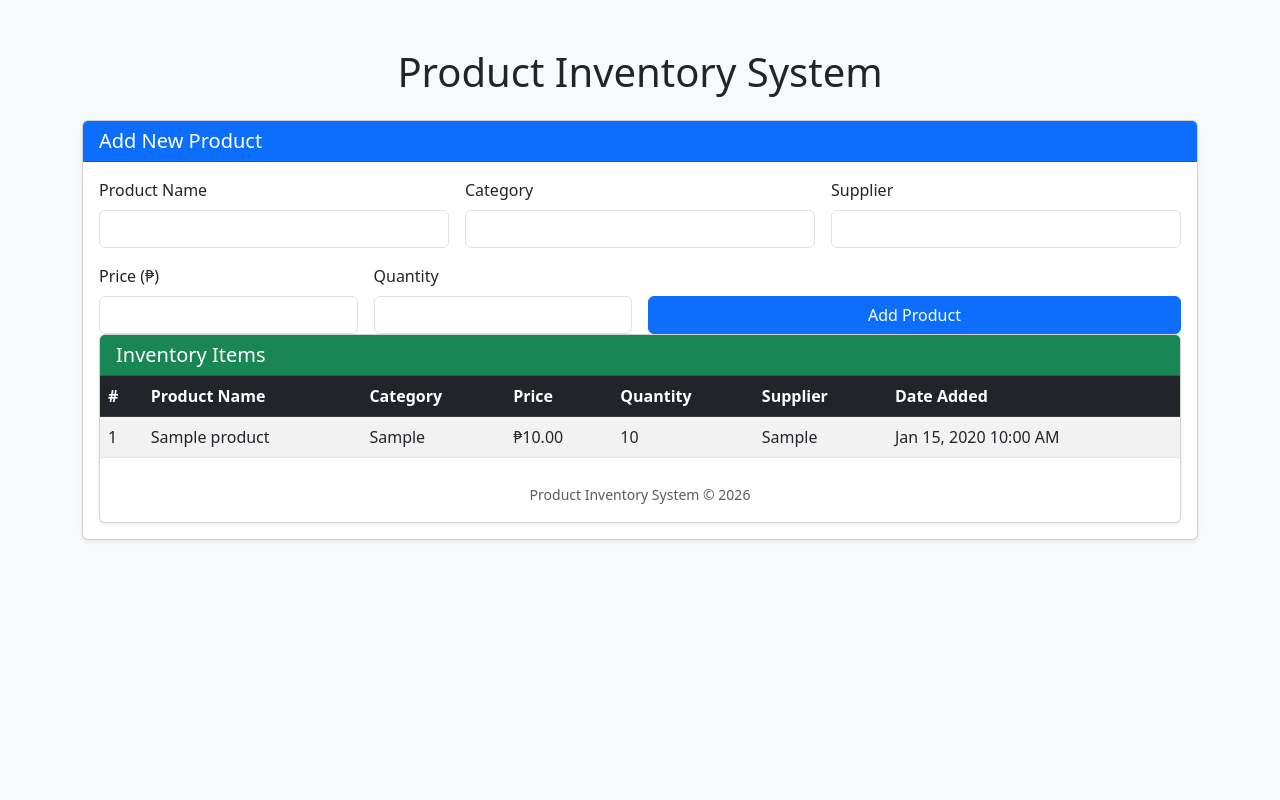
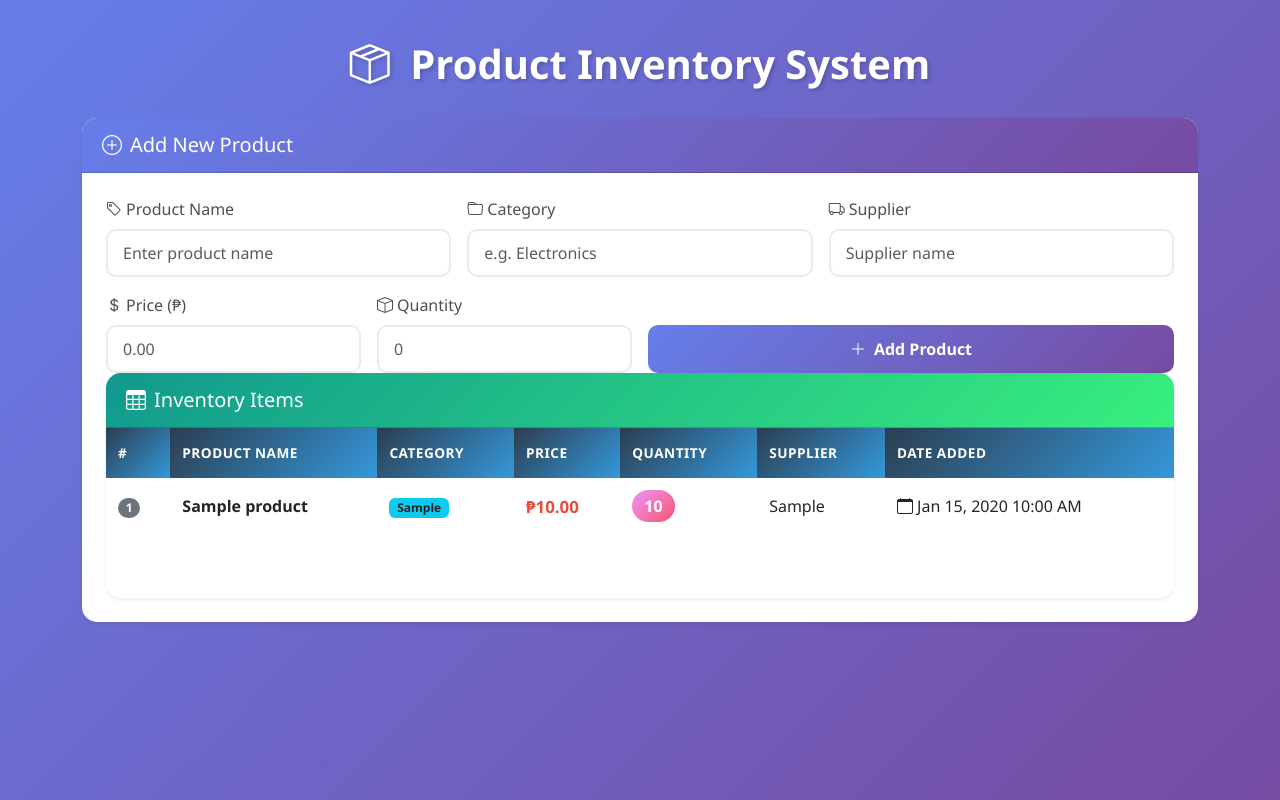
Before and after one commit to Zyrus2k/LABEXAM, a PHP site: page / in a window 1280 px wide. Run offline with PHP 8.4, Linux system fonts and the light colour scheme; tables that the repository leaves empty hold one stand-in row (values such as "Sample post").

Commit message:
feat: enhanced UI design with gradient background, icons, badges, and card hover effects

```diff
--- a/index.php
+++ b/index.php
@@ -6,12 +6,146 @@
     <meta name="viewport" content="width=device-width, initial-scale=1.0">
     <title>Product Inventory System</title>
     <link href="https://cdn.jsdelivr.net/npm/bootstrap@5.3.0/dist/css/bootstrap.min.css" rel="stylesheet">
+    <link rel="stylesheet" href="https://cdn.jsdelivr.net/npm/bootstrap-icons@1.11.0/font/bootstrap-icons.css">
+    <style>
+        body {
+            background: linear-gradient(135deg, #667eea 0%, #764ba2 100%);
+            min-height: 100vh;
+            font-family: 'Segoe UI', Tahoma, Geneva, Verdana, sans-serif;
+        }
+
+        .main-wrapper {
+            padding: 40px 0;
+        }
+
+        .main-title {
+            color: #fff;
+            font-weight: 700;
+            text-shadow: 2px 2px 4px rgba(0, 0, 0, 0.2);
+            margin-bottom: 30px;
+        }
+
+        .main-title i {
+            margin-right: 10px;
+        }
+
+        .card {
+            border: none;
+            border-radius: 15px;
+            overflow: hidden;
+            transition: transform 0.2s;
+        }
+
+        .card:hover {
+            transform: translateY(-2px);
+        }
+
+        .card-header {
+            font-weight: 600;
+            padding: 15px 20px;
+        }
+
+        .card-header.bg-primary {
+            background: linear-gradient(135deg, #667eea 0%, #764ba2 100%) !important;
+        }
+
+        .card-header.bg-success {
+            background: linear-gradient(135deg, #11998e 0%, #38ef7d 100%) !important;
+        }
+
+        .form-label {
+            font-weight: 500;
+            color: #495057;
+        }
+
+        .form-control {
+            border-radius: 10px;
+            border: 2px solid #e9ecef;
+            padding: 10px 15px;
+            transition: border-color 0.3s;
+        }
+
+        .form-control:focus {
+            border-color: #667eea;
+            box-shadow: 0 0 0 0.2rem rgba(102, 126, 234, 0.25);
+        }
+
+        .btn-primary {
+            background: linear-gradient(135deg, #667eea 0%, #764ba2 100%);
+            border: none;
+            border-radius: 10px;
+            padding: 12px;
+            font-weight: 600;
+            transition: all 0.3s;
+        }
+
+        .btn-primary:hover {
+            transform: scale(1.02);
+            box-shadow: 0 5px 15px rgba(102, 126, 234, 0.4);
+        }
+
+        .table {
+            margin-bottom: 0;
+        }
+
+        .table thead th {
+            background: linear-gradient(135deg, #2c3e50, #3498db);
+            color: #fff;
+            border: none;
+            padding: 15px 12px;
+            font-weight: 600;
+            text-transform: uppercase;
+            font-size: 0.85rem;
+            letter-spacing: 0.5px;
+        }
+
+        .table tbody td {
+            padding: 12px;
+            vertical-align: middle;
+            border-color: #f0f0f0;
+        }
+
+        .table tbody tr:hover {
+            background-color: rgba(102, 126, 234, 0.05);
+        }
+
+        .table tbody tr:last-child td {
+            border-bottom: none;
+        }
+
+        .alert {
+            border-radius: 12px;
+            border: none;
+        }
+
+        footer {
+            color: rgba(255, 255, 255, 0.8) !important;
+        }
+
+        .badge-qty {
+            background: linear-gradient(135deg, #f093fb 0%, #f5576c 100%);
+            padding: 4px 12px;
+            border-radius: 20px;
+            color: #fff;
+            font-weight: 600;
+            display: inline-block;
+        }
+
+        .price-tag {
+            font-weight: 700;
+            color: #e74c3c;
+            font-size: 1.05rem;
+        }
+    </style>
 </head>
 
-<body class="bg-light">
+<body>
 
-    <div class="container mt-5">
-        <h1 class="text-center mb-4">Product Inventory System</h1>
+    <div class="main-wrapper">
+        <div class="container">
+            <h1 class="text-center main-title">
+                <i class="bi bi-box-seam"></i> Product Inventory System
+            </h1>
 
             <?php
             require_once 'db.php';
@@ -29,11 +163,13 @@
 
                     if ($stmt->execute()) {
                         echo '<div class="alert alert-success alert-dismissible fade show" role="alert">
+                                <i class="bi bi-check-circle-fill me-2"></i>
                                 Product "<strong>' . htmlspecialchars($product_name) . '</strong>" added successfully!
                                 <button type="button" class="btn-close" data-bs-dismiss="alert"></button>
                               </div>';
                     } else {
                         echo '<div class="alert alert-danger alert-dismissible fade show" role="alert">
+                                <i class="bi bi-exclamation-triangle-fill me-2"></i>
                                 Error: ' . $stmt->error . '
                                 <button type="button" class="btn-close" data-bs-dismiss="alert"></button>
                               </div>';
@@ -41,6 +177,7 @@
                     $stmt->close();
                 } else {
                     echo '<div class="alert alert-warning alert-dismissible fade show" role="alert">
+                            <i class="bi bi-exclamation-circle-fill me-2"></i>
                             Please fill in all fields.
                             <button type="button" class="btn-close" data-bs-dismiss="alert"></button>
                           </div>';
@@ -51,34 +188,34 @@
             <!-- Add Product Form Card -->
             <div class="card shadow-sm mb-4">
                 <div class="card-header bg-primary text-white">
-                <h5 class="mb-0">Add New Product</h5>
+                    <h5 class="mb-0"><i class="bi bi-plus-circle me-2"></i>Add New Product</h5>
                 </div>
-            <div class="card-body">
+                <div class="card-body p-4">
                     <form method="POST" action="">
                         <div class="row g-3">
                             <div class="col-md-4">
-                            <label for="product_name" class="form-label">Product Name</label>
-                            <input type="text" class="form-control" id="product_name" name="product_name" required>
+                                <label for="product_name" class="form-label"><i class="bi bi-tag me-1"></i>Product Name</label>
+                                <input type="text" class="form-control" id="product_name" name="product_name" placeholder="Enter product name" required>
                             </div>
                             <div class="col-md-4">
-                            <label for="category" class="form-label">Category</label>
-                            <input type="text" class="form-control" id="category" name="category" required>
+                                <label for="category" class="form-label"><i class="bi bi-folder me-1"></i>Category</label>
+                                <input type="text" class="form-control" id="category" name="category" placeholder="e.g. Electronics" required>
                             </div>
                             <div class="col-md-4">
-                            <label for="supplier" class="form-label">Supplier</label>
-                            <input type="text" class="form-control" id="supplier" name="supplier" required>
+                                <label for="supplier" class="form-label"><i class="bi bi-truck me-1"></i>Supplier</label>
+                                <input type="text" class="form-control" id="supplier" name="supplier" placeholder="Supplier name" required>
                             </div>
                             <div class="col-md-3">
-                            <label for="price" class="form-label">Price (₱)</label>
-                            <input type="number" step="0.01" min="0" class="form-control" id="price" name="price" required>
+                                <label for="price" class="form-label"><i class="bi bi-currency-dollar me-1"></i>Price (₱)</label>
+                                <input type="number" step="0.01" min="0" class="form-control" id="price" name="price" placeholder="0.00" required>
                             </div>
                             <div class="col-md-3">
-                            <label for="quantity" class="form-label">Quantity</label>
-                            <input type="number" min="0" class="form-control" id="quantity" name="quantity" required>
+                                <label for="quantity" class="form-label"><i class="bi bi-box me-1"></i>Quantity</label>
+                                <input type="number" min="0" class="form-control" id="quantity" name="quantity" placeholder="0" required>
                             </div>
                             <div class="col-md-6 d-flex align-items-end">
                                 <button type="submit" name="add_product" class="btn btn-primary w-100">
-                                Add Product
+                                    <i class="bi bi-plus-lg me-2"></i>Add Product
                                 </button>
                             </div>
                     </form>
@@ -87,12 +224,12 @@
                 <!-- Inventory Items Table Card -->
                 <div class="card shadow-sm">
                     <div class="card-header bg-success text-white">
-                    <h5 class="mb-0">Inventory Items</h5>
+                        <h5 class="mb-0"><i class="bi bi-table me-2"></i>Inventory Items</h5>
                     </div>
                     <div class="card-body p-0">
                         <div class="table-responsive">
-                        <table class="table table-striped table-hover mb-0">
-                            <thead class="table-dark">
+                            <table class="table table-hover mb-0">
+                                <thead>
                                     <tr>
                                         <th>#</th>
                                         <th>Product Name</th>
@@ -111,20 +248,23 @@
                                         while ($row = $result->fetch_assoc()):
                                     ?>
                                             <tr>
-                                            <td><?= $row['id'] ?></td>
-                                            <td><?= htmlspecialchars($row['product_name']) ?></td>
-                                            <td><?= htmlspecialchars($row['category']) ?></td>
-                                            <td>₱<?= number_format($row['price'], 2) ?></td>
-                                            <td><?= $row['quantity'] ?></td>
+                                                <td><span class="badge bg-secondary rounded-pill"><?= $row['id'] ?></span></td>
+                                                <td><strong><?= htmlspecialchars($row['product_name']) ?></strong></td>
+                                                <td><span class="badge bg-info text-dark"><?= htmlspecialchars($row['category']) ?></span></td>
+                                                <td><span class="price-tag">₱<?= number_format($row['price'], 2) ?></span></td>
+                                                <td><span class="badge-qty"><?= $row['quantity'] ?></span></td>
                                                 <td><?= htmlspecialchars($row['supplier']) ?></td>
-                                            <td><?= date("M d, Y h:i A", strtotime($row['created_at'])) ?></td>
+                                                <td><i class="bi bi-calendar me-1"></i><?= date("M d, Y h:i A", strtotime($row['created_at'])) ?></td>
                                             </tr>
                                         <?php
                                         endwhile;
                                     else:
                                         ?>
                                         <tr>
-                                        <td colspan="7" class="text-center text-muted py-3">No products found. Add one above!</td>
+                                            <td colspan="7" class="text-center text-muted py-4">
+                                                <i class="bi bi-inbox" style="font-size: 2rem; display: block; margin-bottom: 10px;"></i>
+                                                No products found. Add one above!
+                                            </td>
                                         </tr>
                                     <?php endif; ?>
                                 </tbody>
@@ -132,8 +272,8 @@
                         </div>
                     </div>
 
-                <footer class="text-center text-muted mt-4 mb-3">
-                    <small>Product Inventory System &copy; <?= date('Y') ?></small>
+                    <footer class="text-center mt-4 mb-3">
+                        <small><i class="bi bi-c-circle me-1"></i>Product Inventory System <?= date('Y') ?></small>
                     </footer>
                 </div>
 
```
Lines whose indentation alone changed are shown as unchanged.
